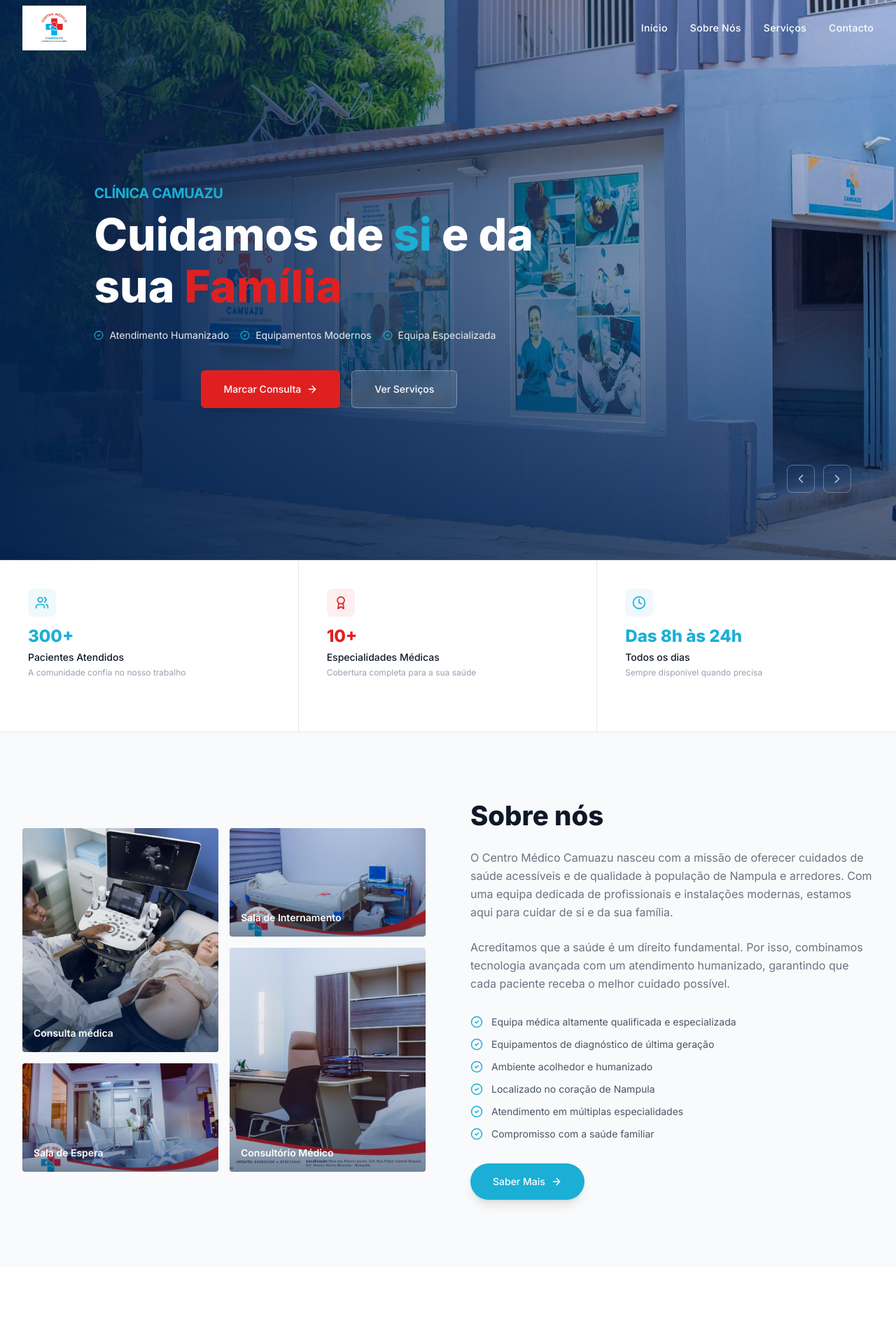
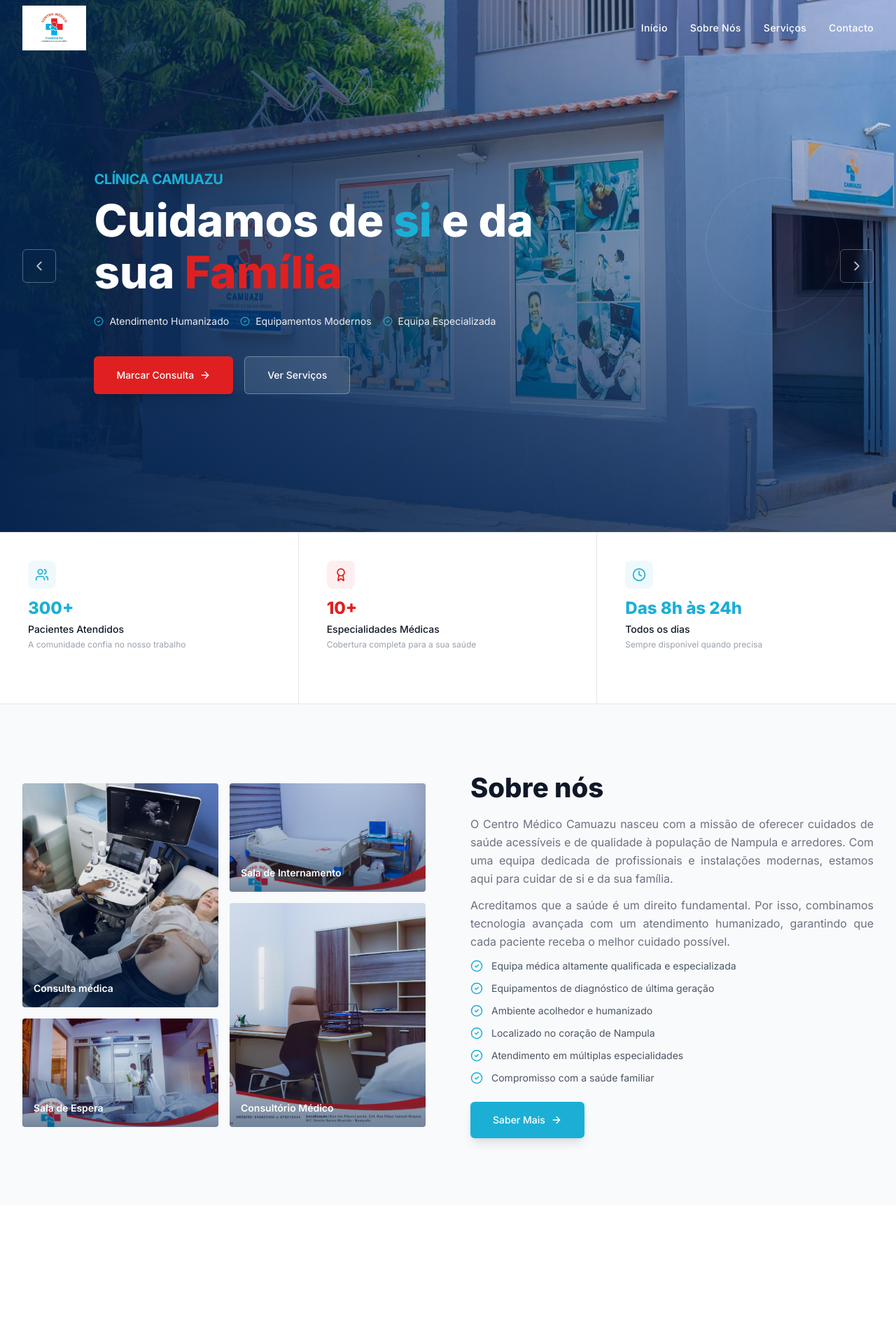
Before and after one commit to Saudigitus/camuazu-portal, a React (Vite) app: page / in a window 1280 px wide. Shown: the top 1920 px of the page at 70% size. Built offline with nearby package versions, Linux system fonts and the light colour scheme.

Commit message:
feat(ui): add new medical specialties to footer and refine UI styling

```diff
--- a/src/app/components/About.tsx
+++ b/src/app/components/About.tsx
@@ -106,20 +106,20 @@
             transition={{ duration: 0.8, delay: 0.2 }}
             className="order-1 lg:order-2"
           >
-            <h2 className="text-gray-900 mb-6" style={{ fontSize: "clamp(1.8rem, 3vw, 2.6rem)", fontWeight: 800, lineHeight: 1.2 }}>
+            <h2 className="text-gray-900 mb-4" style={{ fontSize: "clamp(1.8rem, 3vw, 2.6rem)", fontWeight: 800, lineHeight: 1.2 }}>
               Sobre nós
             </h2>
 
-            <p className="text-gray-500 mb-6 leading-relaxed">
+            <p className="text-gray-500 text-justify mb-3 leading-relaxed">
               O Centro Médico Camuazu nasceu com a missão de oferecer cuidados de saúde acessíveis e de qualidade à população de Nampula e arredores. Com uma equipa dedicada de profissionais e instalações modernas, estamos aqui para cuidar de si e da sua família.
             </p>
 
-            <p className="text-gray-500 mb-8 leading-relaxed">
+            <p className="text-gray-500 text-justify mb-3 leading-relaxed">
               Acreditamos que a saúde é um direito fundamental. Por isso, combinamos tecnologia avançada com um atendimento humanizado, garantindo que cada paciente receba o melhor cuidado possível.
             </p>
 
             {/* Features */}
-            <div className="grid grid-cols-1 gap-3 mb-8">
+            <div className="grid grid-cols-1 gap-3 mb-6">
               {features.map((feature, i) => (
                 <motion.div
                   key={feature}
@@ -136,7 +136,7 @@
 
             <button
               onClick={() => scrollTo("#contact")}
-              className="flex items-center gap-2 bg-[#1BAFD6] hover:bg-[#0d9bbf] text-white px-8 py-4 rounded-full text-sm transition-all duration-200 shadow-lg hover:shadow-xl hover:-translate-y-0.5"
+              className="flex items-center gap-2 bg-[#1BAFD6] hover:bg-[#0d9bbf] text-white px-8 py-4 rounded-md text-sm transition-all duration-200 shadow-lg hover:shadow-xl hover:-translate-y-0.5"
             >
               Saber Mais
               <ArrowRight size={16} />
--- a/src/app/components/Footer.tsx
+++ b/src/app/components/Footer.tsx
@@ -7,9 +7,13 @@
     "Clínica Geral",
     "Pediatria",
     "Cardiologia",
+    "Neurologia",
     "Ortopedia",
+    "Oftalmologia",
     "Ecografia",
+    "Vacinação",
     "Análises Clínicas",
+    "Medicina Preventiva",
   ],
   quick: [
     { label: "Sobre Nós", href: "#about" },
--- a/src/app/components/Hero.tsx
+++ b/src/app/components/Hero.tsx
@@ -48,7 +48,7 @@
   };
 
   return (
-    <section id="hero" className="relative min-h-screen flex items-center overflow-hidden">
+    <section id="hero" className="relative min-h-[95vh] flex items-center overflow-hidden">
       {/* Background Slider */}
       <div className="absolute inset-0">
         {slides.map((slide, i) => (
@@ -70,8 +70,8 @@
       </div>
 
       {/* Decorative Circles */}
-      <div className="absolute top-1/4 right-10 w-48 h-48 lg:w-72 lg:h-72 rounded-full border border-[#1BAFD6]/20 opacity-60 hidden md:block" />
-      <div className="absolute top-1/3 right-20 w-32 h-32 lg:w-48 lg:h-48 rounded-full border border-white/10 opacity-40 hidden md:block" />
+      <div className="absolute top-1/4 right-10 w-48 h-48 lg:w-72 lg:h-72 rounded-full border border-[#1BAFD6]/20 opacity-100 hidden md:block" />
+      <div className="absolute top-1/3 right-20 w-32 h-32 lg:w-48 lg:h-48 rounded-full border border-white/10 opacity-100 hidden md:block" />
       <div className="absolute bottom-1/4 right-5 w-24 h-24 lg:w-32 lg:h-32 rounded-full bg-[#1BAFD6]/10 blur-2xl hidden md:block" />
 
       {/* Content */}
@@ -125,7 +125,7 @@
               initial={{ opacity: 0, y: 20 }}
               animate={{ opacity: 1, y: 0 }}
               transition={{ duration: 0.7, delay: 0.4 }}
-              className="flex flex-wrap justify-center gap-3 sm:gap-4"
+              className="flex flex-wrap gap-3 sm:gap-4"
             >
               <button
                 onClick={() => scrollTo("#contact")}
@@ -168,7 +168,7 @@
                 {slide.desc}
               </p>
 
-              <div className="flex flex-wrap justify-center gap-3 sm:gap-4">
+              <div className="flex flex-wrap gap-3 sm:gap-4">
                 <button
                   onClick={() => scrollTo("#contact")}
                   className="flex items-center gap-2 bg-[#E02020] hover:bg-[#c01818] text-white px-6 sm:px-8 py-3.5 sm:py-4 rounded-md text-sm transition-all duration-200 shadow-lg hover:shadow-xl hover:-translate-y-0.5"
@@ -188,23 +188,23 @@
         </div>
       </div>
 
-      {/* Slide Controls */}
-      <div className="absolute bottom-24 right-8 sm:right-12 lg:right-16 z-10 flex items-center gap-3">
+      {/* Slide Controls - Left */}
       <button
         onClick={prev}
-          className="flex items-center justify-center w-10 h-10 rounded-lg cursor-pointer border border-white/30 text-white/70 hover:bg-white/10 hover:text-white transition-all duration-200"
+        className="absolute left-4 sm:left-6 lg:left-8 top-1/2 -translate-y-1/2 z-10 flex items-center justify-center w-12 h-12 rounded-md cursor-pointer border border-white/30 text-white/70 hover:bg-white/10 hover:text-white transition-all duration-200 backdrop-blur-sm"
         aria-label="Slide anterior"
       >
-          <ChevronLeft size={20} />
+        <ChevronLeft size={22} />
       </button>
+
+      {/* Slide Controls - Right */}
       <button
         onClick={next}
-          className="flex items-center justify-center w-10 h-10 rounded-lg cursor-pointer border border-white/30 text-white/70 hover:bg-white/10 hover:text-white transition-all duration-200"
+        className="absolute right-4 sm:right-6 lg:right-8 top-1/2 -translate-y-1/2 z-10 flex items-center justify-center w-12 h-12 rounded-md cursor-pointer border border-white/30 text-white/70 hover:bg-white/10 hover:text-white transition-all duration-200 backdrop-blur-sm"
         aria-label="Proximo slide"
       >
-          <ChevronRight size={20} />
+        <ChevronRight size={22} />
       </button>
-      </div>
 
       {/* Bottom Wave */}
       {/* <div className="absolute bottom-0 left-0 right-0">
--- a/src/app/components/Timeline.tsx
+++ b/src/app/components/Timeline.tsx
@@ -34,13 +34,11 @@
             transition={{ duration: 0.8, delay: 0.4 }}
             className="mt-24"
           >
-                  <div className="text-center mb-6">
+            <div className="text-center mb-6">
               <h3 className="text-gray-900 mb-3" style={{ fontSize: "clamp(1.4rem, 2.5vw, 2rem)", fontWeight: 800 }}>
                 A Nossa <span className="text-[#1BAFD6]">Jornada</span>
               </h3>
-              <p className="text-gray-500 max-w-md mx-auto text-sm">
-                Uma historia de dedicacao e crescimento ao servico da comunidade de Nampula.
-              </p>
+
             </div>
 
             <div className="relative max-w-3xl mx-auto">
```
Lines whose indentation alone changed are shown as unchanged.
